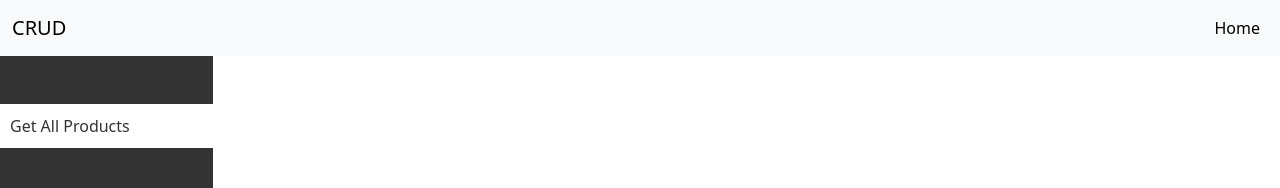
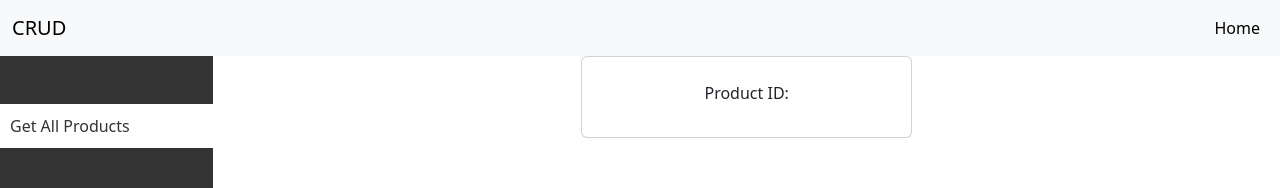
Before and after one commit to Hamza-Noah/CRUD-React-, a React (Create React App) app: page /products/edit in a window 1280 px wide. Shown: the top 188 px of the page. Built offline with nearby package versions, Linux system fonts and the light colour scheme; no server answers.

Commit message:
added the product shape

```diff
--- a/DB/db.json
+++ b/DB/db.json
@@ -1,16 +1,17 @@
 {
   "products": [
     {
-      "productName": "fafweafweafwefwea",
-      "price": 999,
-      "category": "fdbfdh dhd hd hdhre jjhhh",
-      "id": 3
+      "title": "dqwdqwdwq",
+      "price": 222,
+      "category": "dwqd",
+      "id": 1
     },
     {
-      "productName": "dsadsa",
-      "price": 231,
-      "category": "ewqqwdqw ",
-      "id": 4
+      "title": "dasdsad",
+      "price": 333,
+      "category": "dwqdaf sdf",
+      "description": "fwefew fwef wef weaf wf wef fwefew fwef wef weaf wef wegregrtg fwefew fwef wef weaf wef dsad sad sa",
+      "id": 2
     }
   ]
 }
--- a/src/Components/AddProduct/index.jsx
+++ b/src/Components/AddProduct/index.jsx
@@ -39,6 +39,7 @@ export default function AddProduct(props) {
         title: formik.values.productName,
         price: formik.values.productPrice,
         category: formik.values.category,
+        description: formik.values.prdouctDescription
       });
     },
   });
--- a/src/Components/Product/index.jsx
+++ b/src/Components/Product/index.jsx
@@ -17,7 +17,21 @@ export default function Product() {
 
   return (
     <>
-     {product.title}
+      <div className="row">
+        <div className="col"></div>
+        <div className="col-12 col-md-6 col-lg-4">
+          <div className="card">
+            <div className="card-body">
+              <h1 className="card-title text-center">{product.title}</h1>
+              <p className="card-text text-center">
+                Product ID: <b>{product.id}</b>{" "}
+              </p>
+              <p className="card-text text-center">{product.description}</p>
+            </div>
+          </div>
+        </div>
+        <div className="col"></div>
+      </div>
     </>
   );
 }
```
